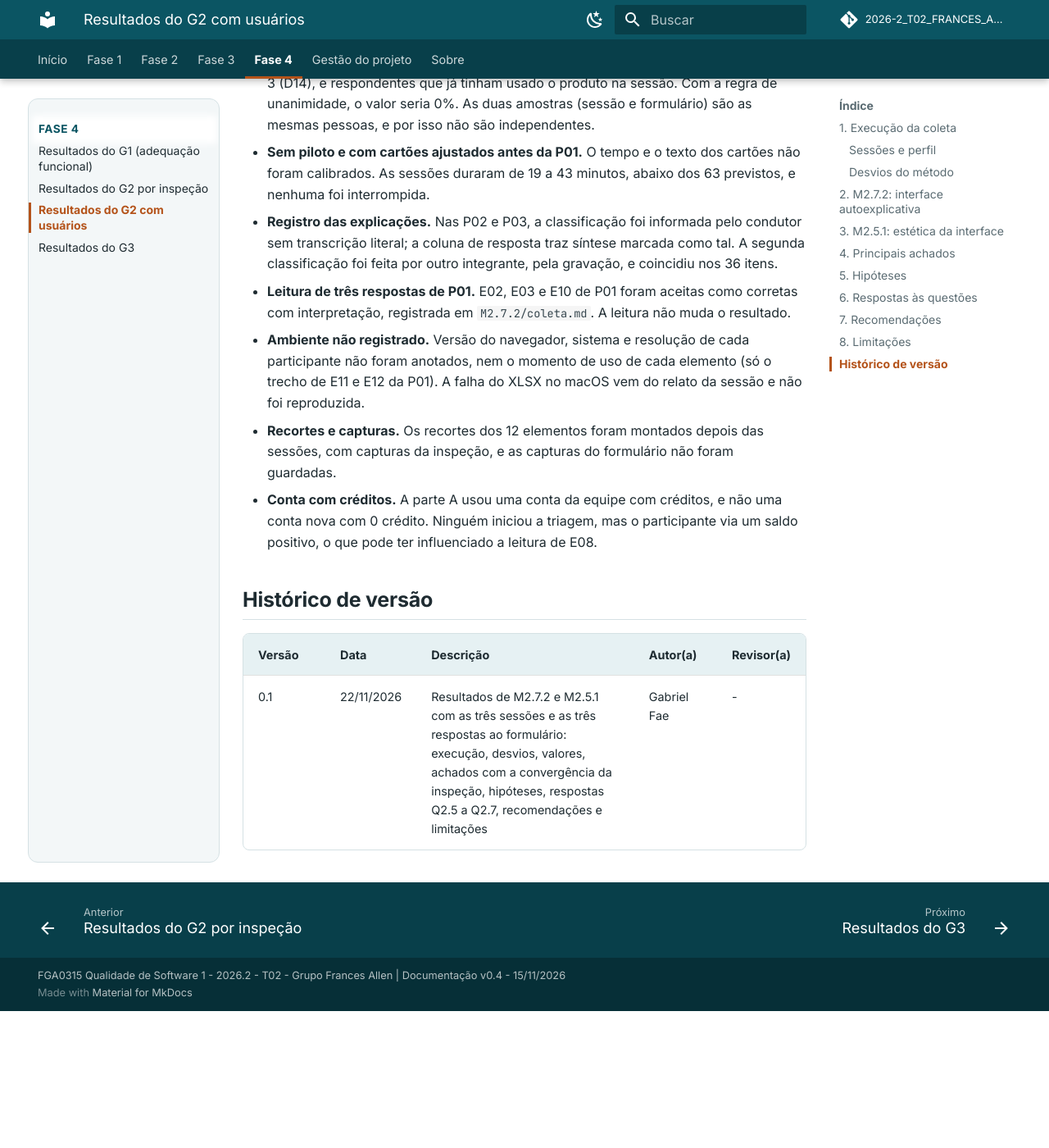
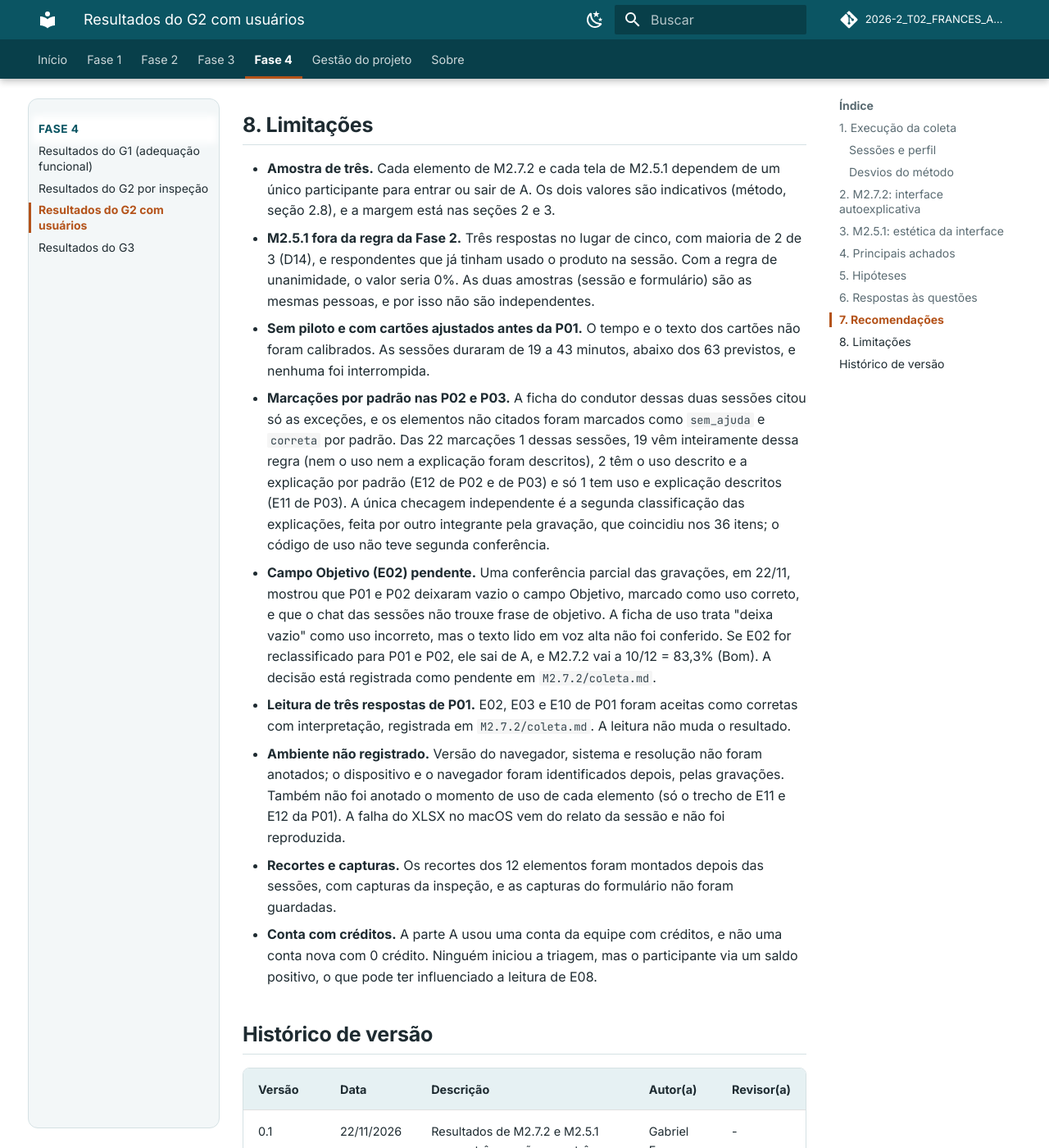
Before and after one commit to FCTE-Qualidade-de-Software-1/2026-2_T02_FRANCES_ALLEN, an MkDocs documentation site: the page built from docs/fase-4/resultados-g2-usuarios.md, in a window 1280 px wide and 1400 px high, scrolled down 10096 px. Shown: the whole window at 82% size. Built offline with MkDocs 1.6.1 and Material for MkDocs 9.7.7, drawn with Linux system fonts in a browser that asks for light colours; comment, search, counter and statistics services are not loaded; before the commit the page ends 11329 px from its top, so only the background shows below that; some of the changed text lies outside the part shown.

Commit message:
G2 com usuários: ajustes da revisão do PR #40
- Seção 8 da Fase 4 com os números das marcações por padrão nas P02 e P03
  (19 das 22 marcações 1 inteiramente por padrão) e a segunda classificação
  como única checagem independente.
- resposta_literal vazia onde não há transcrição; etiqueta única [síntese]
  nas anotações do condutor.
- Cartão A sem a frase de objetivo do tema T1; objetivo não fixado nas sessões.
- Q2.5 e Q2.7 marcadas como indicativas em julgamento e conclusões.
- Seção 6 do método e script alinhados: cinco primeiros códigos da M2.5.1.
- Dispositivo de cada participante visto nas gravações (P01 em iPad, P02 em
  Mac com Safari) e campo Objetivo (E02) vazio em P01 e P02, registrado como
  pendente de decisão.

```diff
--- a/docs/fase-4/resultados-g2-usuarios.md
+++ b/docs/fase-4/resultados-g2-usuarios.md
@@ -1,7 +1,7 @@
 # Resultados do G2 com usuários (capacidade de interação)
 
 !!! note "Situação em 22/11/2026"
-    M2.7.2 e M2.5.1 foram calculadas com as três sessões válidas (19 e 20/11/2026) e as três respostas ao formulário de estética. Com n = 3, os dois valores são **indicativos**. A M2.5.1 só pôde ser calculada pela [D14](../gestao/decisoes.md#d14-calcular-m251-com-as-tres-respostas-obtidas), que aceitou três respostas no lugar de cinco. M2.6.1 e M2.6.2, executadas pelos avaliadores e não por estudantes, não foram coletadas até esta data: as fichas estão em branco, e a Q2.6 fica sem nível. Os valores saem dos `consolidado.md` de M2.7.2 e M2.5.1, conferidos com `dados/avaliacao/G2/calcular_g2_usuarios.py`.
+    M2.7.2 e M2.5.1 foram calculadas com as três sessões válidas (19 e 20/11/2026) e as três respostas ao formulário de estética. Com n = 3, os dois valores são **indicativos**. Em M2.7.2, a marcação de E02 para P01 e P02 está pendente de decisão (seção 8). A M2.5.1 só pôde ser calculada pela [D14](../gestao/decisoes.md#d14-calcular-m251-com-as-tres-respostas-obtidas), que aceitou três respostas no lugar de cinco. M2.6.1 e M2.6.2, executadas pelos avaliadores e não por estudantes, não foram coletadas até esta data: as fichas estão em branco, e a Q2.6 fica sem nível. Os valores saem dos `consolidado.md` de M2.7.2 e M2.5.1, conferidos com `dados/avaliacao/G2/calcular_g2_usuarios.py`.
 
 Esta página reúne o resultado das métricas do G2 que dependem de estudantes de Medicina, conforme o [Método do G2 com usuários](../fase-3/metodo-g2-usuarios.md) e os [instrumentos](../fase-3/instrumentos-g2-usuarios.md). As oito métricas de inspeção estão em [Resultados do G2 por inspeção](resultados-g2-inspecao.md). Os níveis seguem a tabela de [níveis de pontuação](../fase-2/niveis-e-julgamento.md), fixada antes da coleta.
 
@@ -11,7 +11,7 @@ Esta página reúne o resultado das métricas do G2 que dependem de estudantes d
 |-------|-------|
 | Período | Sessões em 19/11/2026 (P01) e 20/11/2026 (P02 e P03). Formulário de estética respondido depois de cada sessão. Cálculo em 22/11/2026 |
 | Produto | VICKY em produção, <https://vicky.synaptha.com/> |
-| Formato | Sessão remota e individual pelo Google Meet, com tela e voz gravadas, no computador e no Google Chrome do participante |
+| Formato | Sessão remota e individual pelo Google Meet, com tela e voz gravadas, no dispositivo do participante: P01 num iPad com Safari, P02 num Mac com Safari e P03 num computador com navegador não identificado na gravação |
 | Tarefas | Cartão A: entrar numa conta da equipe e criar um projeto sobre "O uso de células-tronco para restauração de tecido", com os requisitos que obrigam o uso de E01 a E08, e ver os critérios antes de gastar crédito (E09). Cartão B: no projeto já triado do mesmo tema, escolher artigos (E10), mostrar onde o VICKY registra a busca (E11) e salvar o resultado em planilha (E12). Questionário de compreensão no fim |
 | Participantes | 3 válidos (P01 a P03), sem reservas chamadas. Nenhuma sessão interrompida ou retirada |
 | Respondentes do formulário | 3 (R01 a R03), os mesmos três participantes. Ninguém mais respondeu |
@@ -36,8 +36,9 @@ As duas classificações das explicações coincidiram nos 36 itens (12 elemento
 |------|--------|------------------|
 | Antes da P01 | Tema das células-tronco no lugar do tema T1 do G1; parte A numa conta da equipe com créditos, e não numa conta nova com 0 crédito; sem sessão piloto ([método, seção 2.9](../fase-3/metodo-g2-usuarios.md#29-ajustes-feitos-antes-da-primeira-sessao)) | Os 12 elementos não dependem do tema nem da conta. Ninguém iniciou a triagem, e nenhum crédito foi gasto. Sem piloto, o texto dos cartões não foi calibrado, mas foi o mesmo para todos |
 | 19 e 20/11 | Sessões de 19 a 43 minutos, contra 63 previstos | Nenhum tempo-limite atingido; nenhum elemento ficou sem uso por falta de tempo |
+| 19/11 | P01 fez a sessão num iPad, e não num computador | A Fase 2 fixa a sessão em desktop; o desvio foi visto na gravação em 22/11 e está em `sessoes.csv` |
 | 20/11 | P02 e P03 sem observador | Caminho previsto no método: ficha de uso pelo condutor, a partir da gravação, e segunda classificação por outro integrante |
-| 20/11 | Nas P02 e P03, o condutor informou a classificação de cada explicação e só detalhou as exceções | A coluna `resposta_literal` traz uma síntese, marcada como tal, nos elementos classificados como corretos; a evidência é a gravação |
+| 20/11 | Nas P02 e P03, o condutor informou a classificação de cada explicação e só detalhou as exceções; os elementos não citados foram marcados como sem ajuda e corretos por padrão | A coluna `resposta_literal` fica vazia nos 21 elementos sem transcrição; as anotações do condutor levam a etiqueta `[síntese]`. A gravação é a evidência (ver as limitações) |
 | 19 a 22/11 | Formulário de estética com 3 respostas, e não 5, todas de quem tinha feito a sessão | M2.5.1 calculada pela D14 com maioria de 2 de 3, com resultado indicativo |
 | 22/11 | Recortes dos 12 elementos montados depois das sessões, com capturas da inspeção; capturas do formulário não guardadas | O repositório mostra o que cada elemento é, mas não a imagem exata exibida a cada participante |
 
@@ -71,7 +72,7 @@ Um elemento conta como entendido pelo participante quando ele o **usou sem ajuda
 - **P02, E11.** Não encontrou como a busca foi feita e disse que não conseguiria explicar o elemento.
 - **P03, E09.** Usou o bloco sem ajuda, mas o explicou como "um resumo dos artigos encontrados", exatamente o erro que invalida no gabarito: o bloco traz os critérios que decidem se cada artigo entra ou sai.
 
-**Margem do resultado.** Oito elementos foram entendidos pelos três participantes. E09 e E12 entraram em A por 2 de 3: se um único participante tivesse errado um deles, X iria a 10/12 (83,3%, Bom); se errasse os dois, a 9/12 (75,0%, Bom). Três respostas de P01 foram aceitas como corretas com interpretação (E02, E03 e E10, registradas em `M2.7.2/coleta.md`); como P02 e P03 acertaram esses elementos, a leitura delas não muda o resultado.
+**Margem do resultado.** Oito elementos foram entendidos pelos três participantes. E09 e E12 entraram em A por 2 de 3: se um único participante tivesse errado um deles, X iria a 10/12 (83,3%, Bom); se errasse os dois, a 9/12 (75,0%, Bom). Três respostas de P01 foram aceitas como corretas com interpretação (E02, E03 e E10, registradas em `M2.7.2/coleta.md`); como P02 e P03 acertaram esses elementos, a leitura delas não muda o resultado. Já a marcação de uso de E02 para P01 e P02 está pendente de decisão (seção 8): se mudar, X vai a 10/12 (83,3%, Bom).
 
 ## 3. M2.5.1: estética da interface
 
@@ -157,9 +158,10 @@ As regras são as da seção 3 de [níveis e julgamento](../fase-2/niveis-e-julg
 - **Amostra de três.** Cada elemento de M2.7.2 e cada tela de M2.5.1 dependem de um único participante para entrar ou sair de A. Os dois valores são indicativos (método, seção 2.8), e a margem está nas seções 2 e 3.
 - **M2.5.1 fora da regra da Fase 2.** Três respostas no lugar de cinco, com maioria de 2 de 3 (D14), e respondentes que já tinham usado o produto na sessão. Com a regra de unanimidade, o valor seria 0%. As duas amostras (sessão e formulário) são as mesmas pessoas, e por isso não são independentes.
 - **Sem piloto e com cartões ajustados antes da P01.** O tempo e o texto dos cartões não foram calibrados. As sessões duraram de 19 a 43 minutos, abaixo dos 63 previstos, e nenhuma foi interrompida.
-- **Registro das explicações.** Nas P02 e P03, a classificação foi informada pelo condutor sem transcrição literal; a coluna de resposta traz síntese marcada como tal. A segunda classificação foi feita por outro integrante, pela gravação, e coincidiu nos 36 itens.
+- **Marcações por padrão nas P02 e P03.** A ficha do condutor dessas duas sessões citou só as exceções, e os elementos não citados foram marcados como `sem_ajuda` e `correta` por padrão. Das 22 marcações 1 dessas sessões, 19 vêm inteiramente dessa regra (nem o uso nem a explicação foram descritos), 2 têm o uso descrito e a explicação por padrão (E12 de P02 e de P03) e só 1 tem uso e explicação descritos (E11 de P03). A única checagem independente é a segunda classificação das explicações, feita por outro integrante pela gravação, que coincidiu nos 36 itens; o código de uso não teve segunda conferência.
+- **Campo Objetivo (E02) pendente.** Uma conferência parcial das gravações, em 22/11, mostrou que P01 e P02 deixaram vazio o campo Objetivo, marcado como uso correto, e que o chat das sessões não trouxe frase de objetivo. A ficha de uso trata "deixa vazio" como uso incorreto, mas o texto lido em voz alta não foi conferido. Se E02 for reclassificado para P01 e P02, ele sai de A, e M2.7.2 vai a 10/12 = 83,3% (Bom). A decisão está registrada como pendente em `M2.7.2/coleta.md`.
 - **Leitura de três respostas de P01.** E02, E03 e E10 de P01 foram aceitas como corretas com interpretação, registrada em `M2.7.2/coleta.md`. A leitura não muda o resultado.
-- **Ambiente não registrado.** Versão do navegador, sistema e resolução de cada participante não foram anotados, nem o momento de uso de cada elemento (só o trecho de E11 e E12 da P01). A falha do XLSX no macOS vem do relato da sessão e não foi reproduzida.
+- **Ambiente não registrado.** Versão do navegador, sistema e resolução não foram anotados; o dispositivo e o navegador foram identificados depois, pelas gravações. Também não foi anotado o momento de uso de cada elemento (só o trecho de E11 e E12 da P01). A falha do XLSX no macOS vem do relato da sessão e não foi reproduzida.
 - **Recortes e capturas.** Os recortes dos 12 elementos foram montados depois das sessões, com capturas da inspeção, e as capturas do formulário não foram guardadas.
 - **Conta com créditos.** A parte A usou uma conta da equipe com créditos, e não uma conta nova com 0 crédito. Ninguém iniciou a triagem, mas o participante via um saldo positivo, o que pode ter influenciado a leitura de E08.
 
@@ -168,3 +170,4 @@ As regras são as da seção 3 de [níveis e julgamento](../fase-2/niveis-e-julg
 | Versão | Data | Descrição | Autor(a) | Revisor(a) |
 |--------|------|-----------|----------|------------|
 | 0.1 | 22/11/2026 | Resultados de M2.7.2 e M2.5.1 com as três sessões e as três respostas ao formulário: execução, desvios, valores, achados com a convergência da inspeção, hipóteses, respostas Q2.5 a Q2.7, recomendações e limitações | Gabriel Fae | - |
+| 0.2 | 22/11/2026 | Marcações por padrão das P02 e P03 com números, campo Objetivo (E02) pendente de decisão e dispositivos vistos nas gravações, a partir da revisão do PR #40 | Gabriel Fae | - |
```
Also changed, not shown: dados/avaliacao/G2/M2.7.2/coleta.md (+4 -3 lines), docs/fase-3/instrumentos-g2-usuarios.md (+2 -3 lines), docs/fase-3/metodo-g2-usuarios.md (+5 -2 lines), docs/fase-4/julgamento-e-conclusoes.md (+3 -2 lines), 3 other files.
